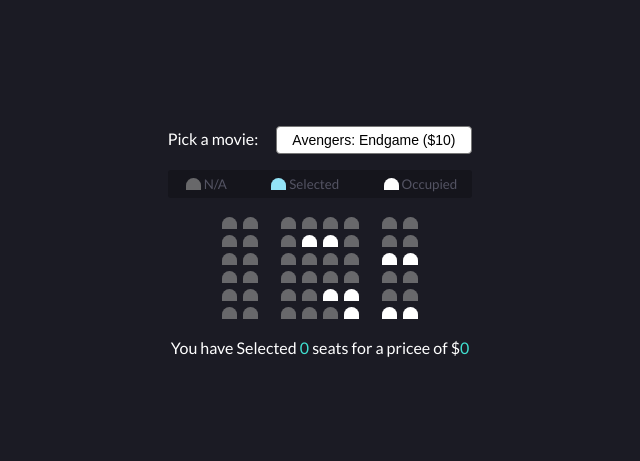
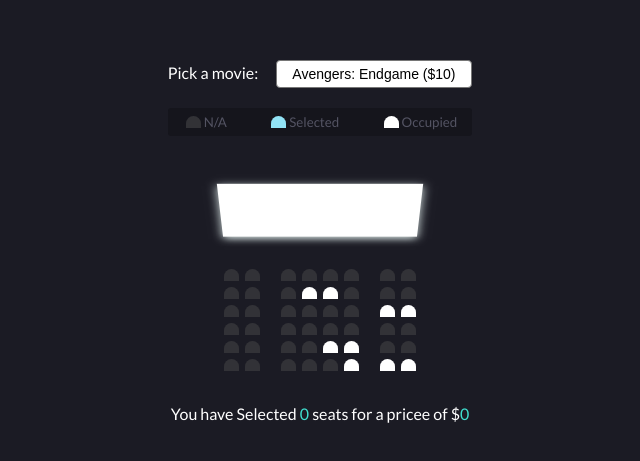
Before and after one commit to Adesholly/Vanilla-JavaScript-Projects, a plain HTML site: page simple-Movies-Booking/index.html in a window 1280 px wide. Shown: the part 151-612 px from the top of the page, without its empty margins (320-960 px from the left). Drawn offline with Linux system fonts and the light colour scheme.

Commit message:
Adding the screen design

```diff
--- a/simple-Movies-Booking/index.html
+++ b/simple-Movies-Booking/index.html
@@ -117,7 +117,7 @@
             </div>
 
         </div>
-        <p class="text">You have Selected <span>0</span> seats for a pricee of $<span>0</span></p>
+        <p class="text">You have Selected <span id="count">0</span> seats for a pricee of $<span id="total">0</span></p>
     </div>
 </body>
 </html>
--- a/simple-Movies-Booking/normal.css
+++ b/simple-Movies-Booking/normal.css
@@ -42,6 +42,7 @@
      justify-content: space-between;
      padding: 5px 15px;
      border-radius: 3px;
+     margin: 20px 0;
 
  }
 
@@ -57,22 +58,40 @@
     color: rgba(88, 88, 104, 0.933);
 }
 
+.container {
+    perspective: 800px;
+    display: flex;
+    flex-direction: column;
+    align-items: center;
+    margin-bottom: 30px;
+}
 
+.screen {
+    background-color: #fff;
+    height: 70px;
+    width: 200px;
+    margin: 20px 0;
+    transform: rotateX(-45deg);
+    box-shadow: 0 3px 10px rgb(224, 237, 236);
+
+
+
+}
 .seat {
      width: 15px;
      height: 12px;
-     background-color: rgba(110, 110, 113, 0.933);
+     background-color: rgba(53, 53, 57, 0.933);
      margin: 3px;
-     border-top-left-radius: 8px;
-     border-top-right-radius: 8px;
+     border-top-left-radius: 9px;
+     border-top-right-radius: 9px;
  }
 
 .seat:nth-of-type(2) {
-    margin-right: 20px;
+    margin-right: 18px;
 }
 
 .seat:nth-last-of-type(2){
-    margin-left: 20px;
+    margin-left: 18px;
 }
 
 .seat:not(.occupied):hover {
```
